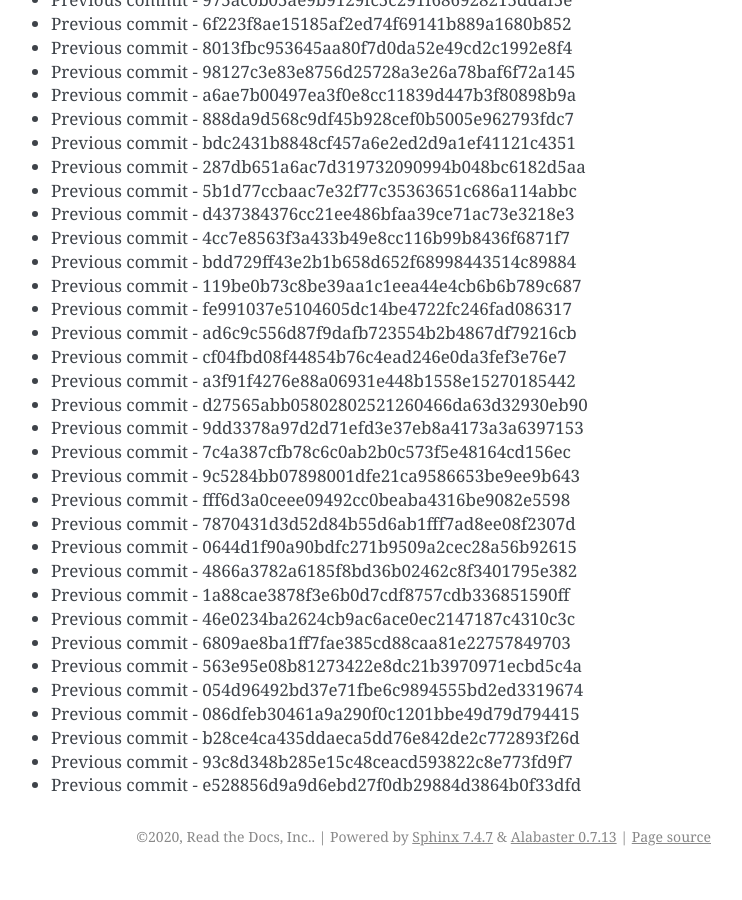
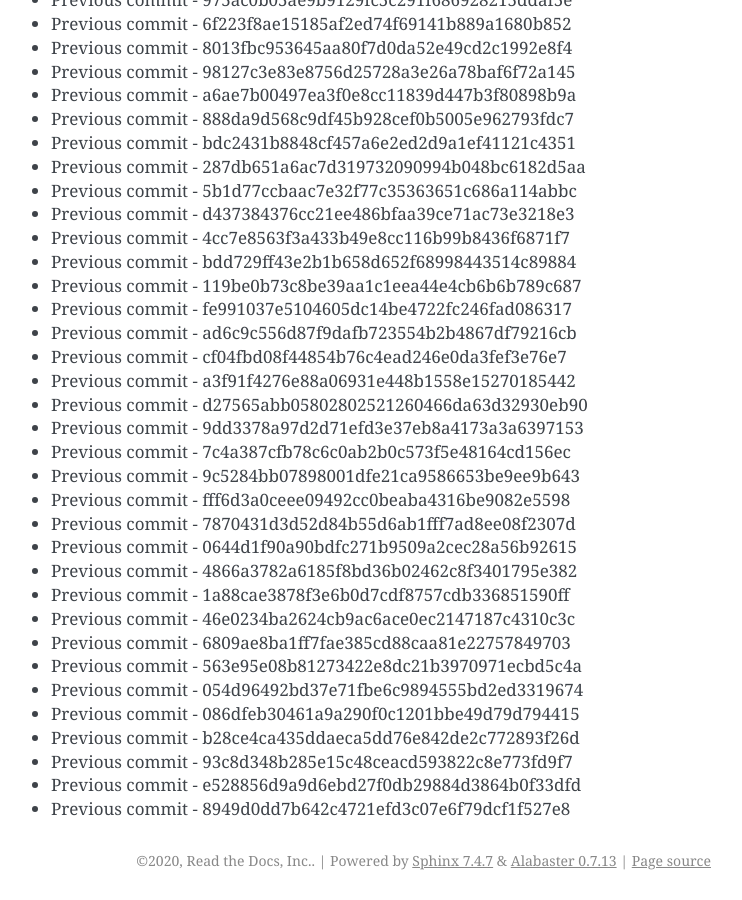
Before and after one commit to readthedocs/rtd-git-stresstest, a Sphinx documentation site: the page built from docs/updates.rst, in a window 1280 px wide and 900 px high, scrolled down 54008 px. Shown: the whole window, without its empty margins (399-1141 px from the left). Built offline with Sphinx 7.4.7, drawn with Linux system fonts in a browser that asks for light colours; before the commit the page ends 54884 px from its top, so only the background shows below that.

Commit message:
Generating commit from previous: 8949d0dd7b642c4721efd3c07e6f79dcf1f527e8

```diff
--- a/docs/updates.rst
+++ b/docs/updates.rst
@@ -2301,3 +2301,4 @@ It can be tested for any performance characteristics.
 * Previous commit - b28ce4ca435ddaeca5dd76e842de2c772893f26d
 * Previous commit - 93c8d348b285e15c48ceacd593822c8e773fd9f7
 * Previous commit - e528856d9a9d6ebd27f0db29884d3864b0f33dfd
+* Previous commit - 8949d0dd7b642c4721efd3c07e6f79dcf1f527e8
```
